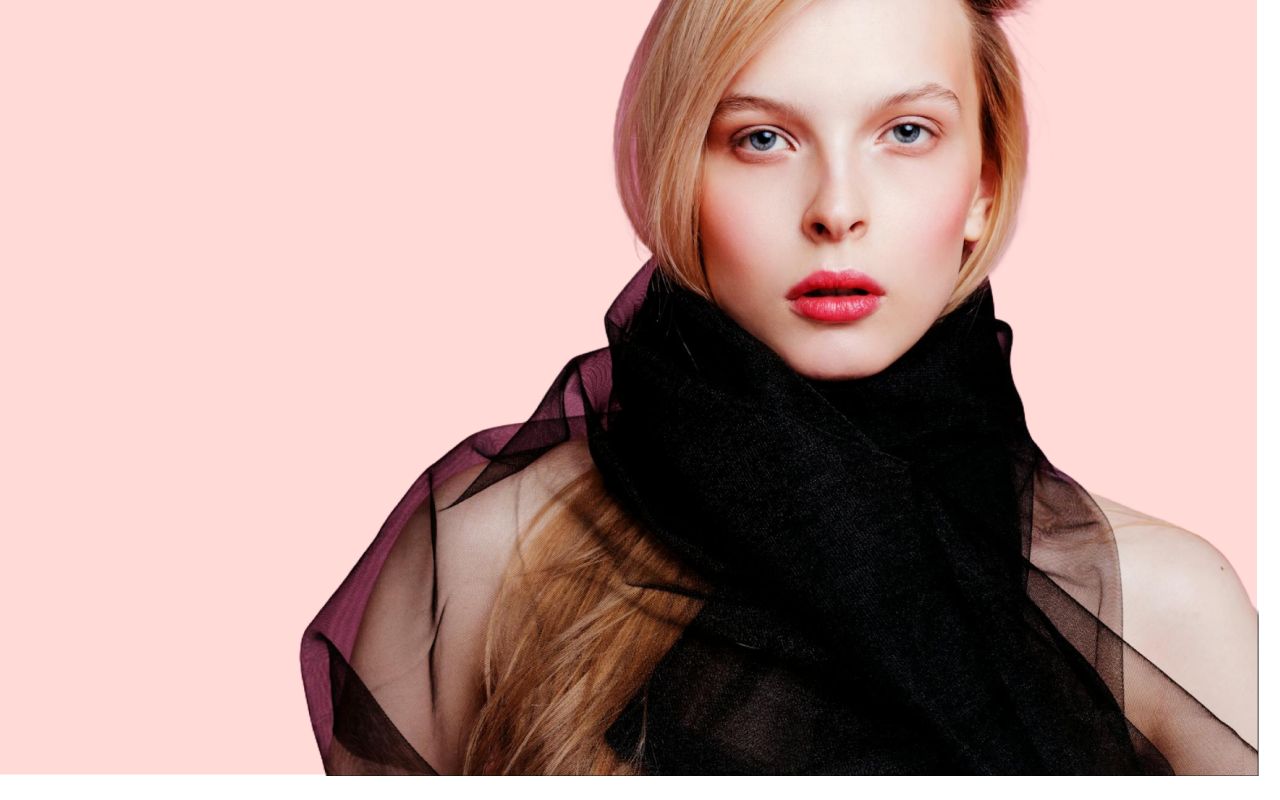
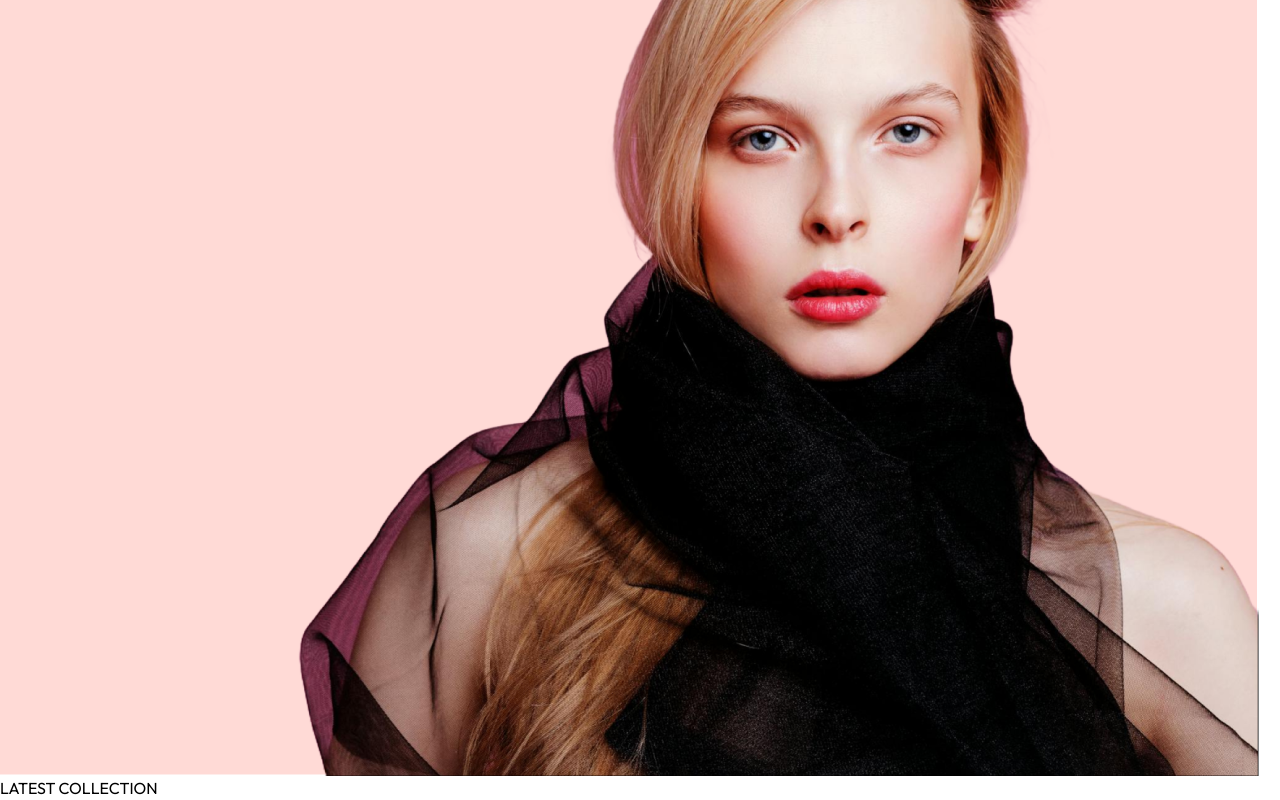
Before and after one commit to Saqib-diar/react-ecommerce-app, a React (Vite) app in the folder ecommerce/: page / in a window 1280 px wide. Shown: the part 826-1626 px from the top of the page. Before the commit the page ends 1602 px from the top, so only its background shows below. Built offline with nearby package versions, Linux system fonts and the light colour scheme.

Commit message:
title component is created and added inside latest collection

```diff
--- /dev/null
+++ b/ecommerce/src/components/LatestCollection.jsx
@@ -0,0 +1,17 @@
+import React, { useContext } from 'react'
+import { ShopContext } from '../context/ShopContext'
+import Title from './Title'
+
+const LatestCollection = () => {
+    //we will get product data using context api
+    const { products } = useContext(ShopContext)
+  return (
+    <div className='my-10'>
+        <div className='text-center py-8 text-3xl'>
+            <Title text1={'LATEST'} text2={'COLLECTION'} />
+        </div>
+    </div>
+  )
+}
+
+export default LatestCollection
--- /dev/null
+++ b/ecommerce/src/components/Title.jsx
@@ -0,0 +1,13 @@
+import React from 'react'
+
+const Title = ({text1, text2}) => {
+
+  return (
+    <div className='inline-flex gap-2 items-center mb-3'>
+        <p className='text-gray-500'>{text1} <span className='text-gray-700 font-medium'>{text2}</span></p>
+        <p className='w-8 sm:w-12 h-[1px] sm:h-[2px] bg-gray-700'></p> {/* as a line */}
+    </div>
+  )
+}
+
+export default Title
--- a/ecommerce/src/main.jsx
+++ b/ecommerce/src/main.jsx
@@ -3,9 +3,13 @@
 import './index.css'
 import App from './App.jsx'
 import { BrowserRouter } from 'react-router-dom'
+import ShopContextProvider from './context/ShopContext.jsx'
 
 createRoot(document.getElementById('root')).render(
   <BrowserRouter>
+  {/* now we will gonna have support of context api in our project */}
+  <ShopContextProvider>
     <App />
+  </ShopContextProvider>
   </BrowserRouter>,
 )
--- a/ecommerce/src/pages/Home.jsx
+++ b/ecommerce/src/pages/Home.jsx
@@ -1,10 +1,12 @@
 import React from 'react'
 import Hero from '../components/Hero'
+import LatestCollection from '../components/LatestCollection'
 
 const Home = () => {
   return (
     <div>
       <Hero />
+      <LatestCollection />
     </div>
   )
 }
```
